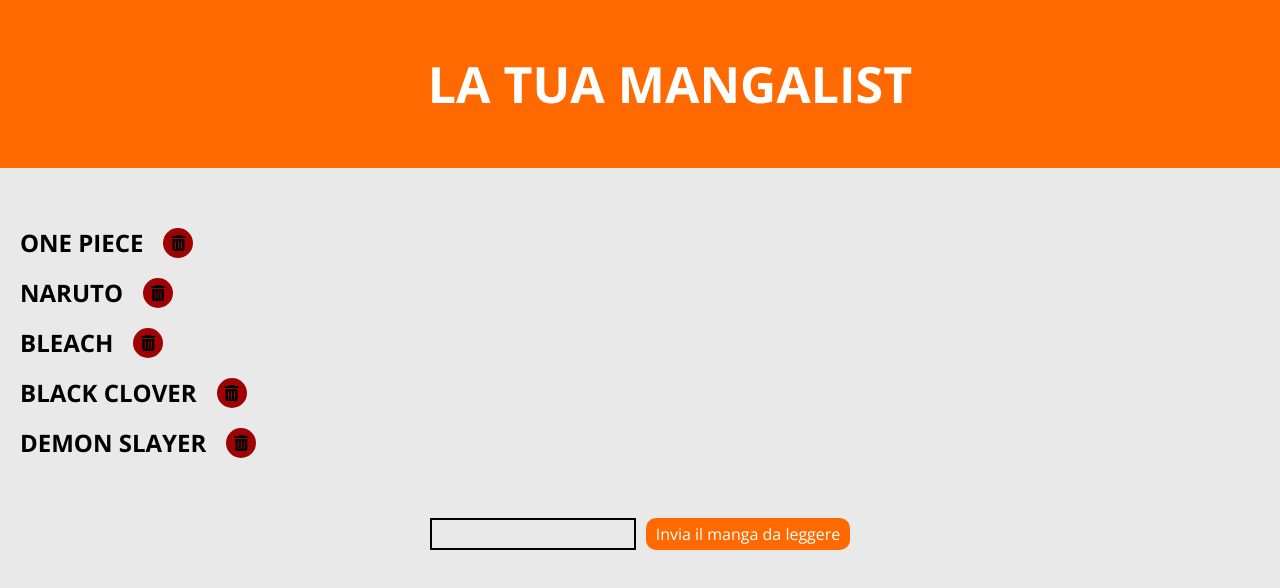
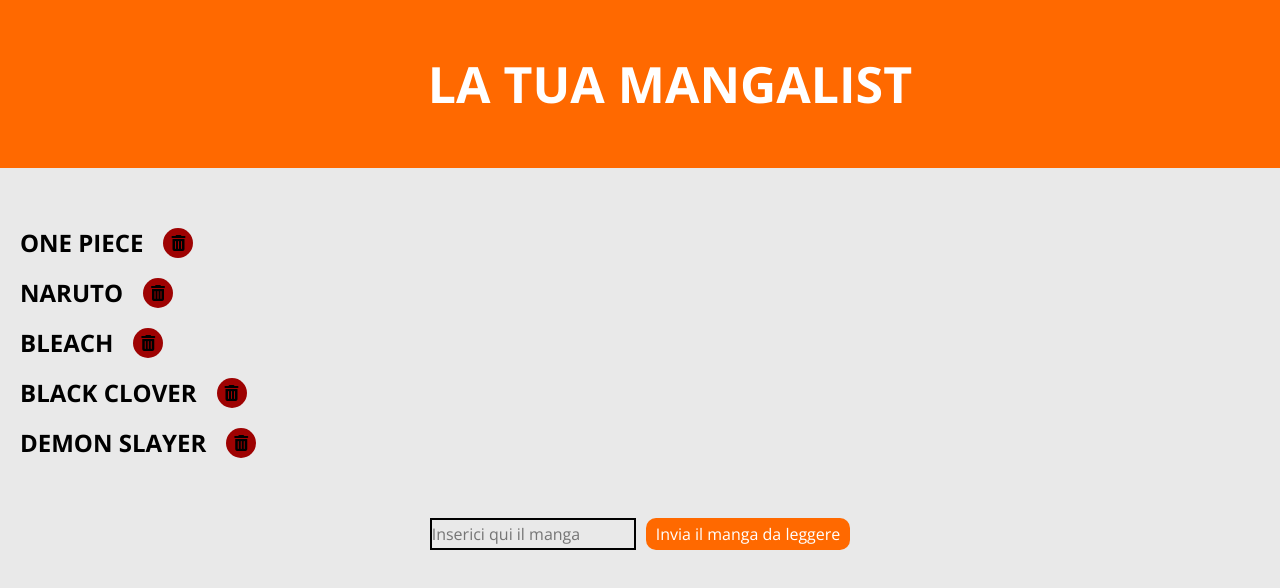
Before and after one commit to VincenzoTulimieri/react-form, a React (Vite) app: page / in a window 1280 px wide. Shown: the top 588 px of the page. Built offline with nearby package versions, Linux system fonts and the light colour scheme.

Commit message:
add: aggiunto placeholder input

```diff
--- a/src/components/Main/Main.jsx
+++ b/src/components/Main/Main.jsx
@@ -32,7 +32,7 @@
                     ))}
                 </ul>
                 <form action="" className="form-container" onSubmit={sendForm}>
-                    <input required type="text" value={manga} onChange={event=> setManga(event.target.value)} className='input-form' />
+                    <input required type="text" value={manga} onChange={event=> setManga(event.target.value)} className='input-form' placeholder='Inserici qui il manga' />
                     <button className='btn-form'>Invia il manga da leggere</button>
                 </form>
             </div>
```
